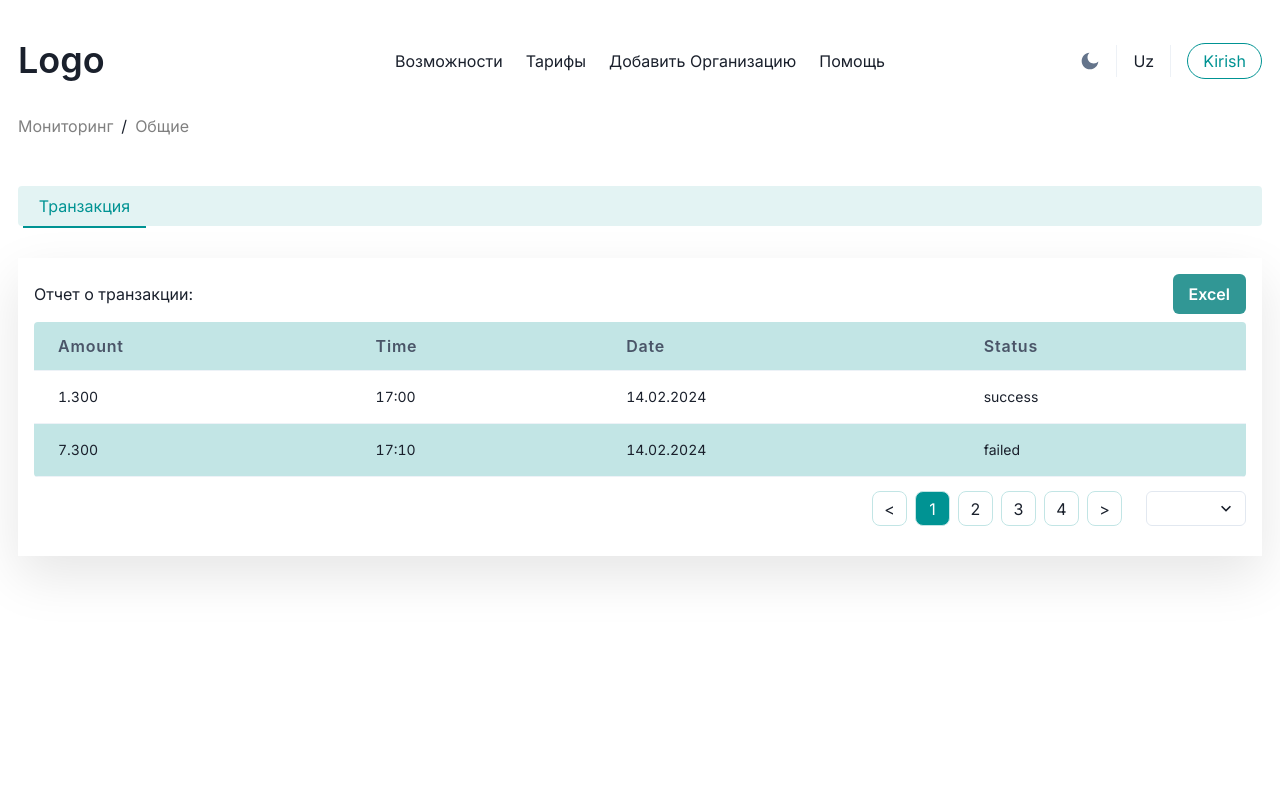
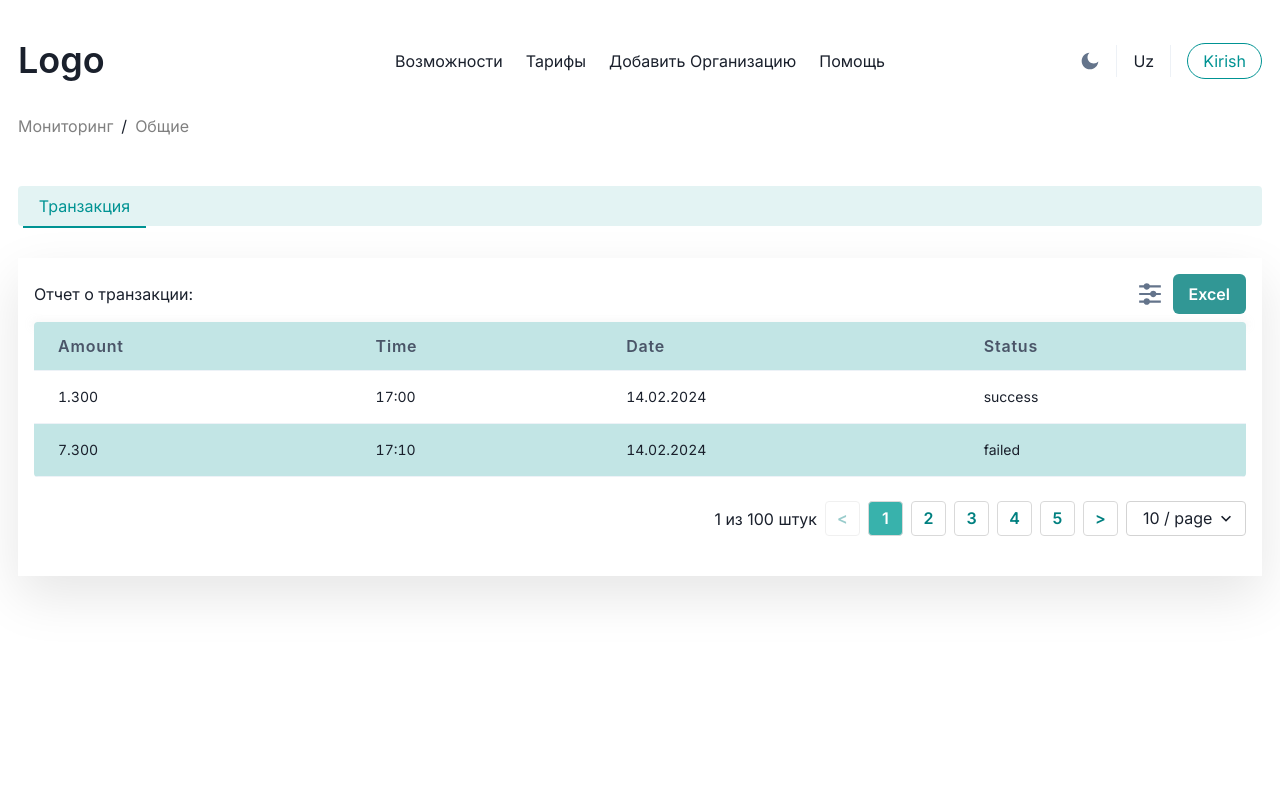
Before and after one commit to ccenter-uz/1009, a Next.js app: page /1/monitoring in a window 1280 px wide. Shown: the top 800 px of the page. Built offline with nearby package versions, Linux system fonts and the light colour scheme.

Commit message:
reusable pagination and filter component created with all functionality

```diff
--- /dev/null
+++ b/src/@core/components/FilterTable/index.tsx
@@ -0,0 +1,144 @@
+'use client'
+import { Box, Button, FormControl, FormLabel, Input, Select, SimpleGrid } from '@chakra-ui/react'
+import { FC } from 'react'
+import { scssVariables } from '@/@core/utils/scss-variables'
+import { IFilterTable } from '@/@core/service/types/types'
+import { useForm } from 'react-hook-form'
+
+const FilterTable: FC<IFilterTable> = ({ open, onChange }) => {
+  const { register, handleSubmit, reset } = useForm()
+
+  // handleReset
+  const handleReset = async () => {
+    reset()
+  }
+
+  return (
+    <>
+      <form id='filter-form' onSubmit={handleSubmit(onChange)} className={`filter ${open ? 'open' : 'close'}`}>
+        <SimpleGrid columns={{ base: 2, sm: 2, md: 3, xl: 3 }} borderRadius={'8px'} gap={'8px 14px'}>
+          <FormControl>
+            <FormLabel fontWeight={400} m={0} htmlFor='status' fontSize={scssVariables.fonts.paragraph}>
+              Статус:
+            </FormLabel>
+            <Select
+              {...register('status')}
+              h={{ base: '25px', sm: '25px', md: '35px', xl: '35px' }}
+              borderRadius={'4px'}
+              border={'1px solid lightgrey'}
+              cursor={'pointer'}
+              id='status'
+              defaultValue={'all'}
+              fontSize={scssVariables.fonts.paragraph}
+            >
+              <option value={'all'}>Все</option>
+              <option value={'success'}>Успешно</option>
+              <option value={'failed'}>Неуспешный</option>
+              <option value={'pending'}>В процессе</option>
+            </Select>
+          </FormControl>
+          <FormControl>
+            <FormLabel fontWeight={400} m={0} htmlFor='amount' fontSize={scssVariables.fonts.paragraph}>
+              cумма:
+            </FormLabel>
+            <Input
+              {...register('amount')}
+              p={{ base: '5px', sm: '5px', md: 'auto', xl: 'auto' }}
+              fontSize={scssVariables.fonts.paragraph}
+              h={{ base: '25px', sm: '25px', md: '35px', xl: '35px' }}
+              borderRadius={'4px'}
+              type='text'
+              border={'1px solid lightgrey'}
+              id='amount'
+            />
+          </FormControl>
+          <FormControl>
+            <FormLabel fontWeight={400} m={0} htmlFor='date-from' fontSize={scssVariables.fonts.paragraph}>
+              c:
+            </FormLabel>
+            <Input
+              {...register('date_from')}
+              p={{ base: '5px', sm: '5px', md: 'auto', xl: 'auto' }}
+              fontSize={scssVariables.fonts.paragraph}
+              h={{ base: '25px', sm: '25px', md: '35px', xl: '35px' }}
+              borderRadius={'4px'}
+              type='date'
+              border={'1px solid lightgrey'}
+              id='date-from'
+            />
+          </FormControl>
+          <FormControl>
+            <FormLabel fontWeight={400} m={0} htmlFor='date-to' fontSize={scssVariables.fonts.paragraph}>
+              до:
+            </FormLabel>
+            <Input
+              {...register('date_to')}
+              p={{ base: '5px', sm: '5px', md: 'auto', xl: 'auto' }}
+              fontSize={scssVariables.fonts.paragraph}
+              h={{ base: '25px', sm: '25px', md: '35px', xl: '35px' }}
+              borderRadius={'4px'}
+              type='date'
+              border={'1px solid lightgrey'}
+              id='date-to'
+            />
+          </FormControl>
+          <FormControl>
+            <FormLabel fontWeight={400} m={0} htmlFor='time_from' fontSize={scssVariables.fonts.paragraph}>
+              c:
+            </FormLabel>
+            <Input
+              {...register('time_from')}
+              p={{ base: '5px', sm: '5px', md: 'auto', xl: 'auto' }}
+              fontSize={scssVariables.fonts.paragraph}
+              h={{ base: '25px', sm: '25px', md: '35px', xl: '35px' }}
+              borderRadius={'4px'}
+              type='time'
+              border={'1px solid lightgrey'}
+              id='time_from'
+            />
+          </FormControl>
+          <FormControl>
+            <FormLabel fontWeight={400} m={0} htmlFor='time_to' fontSize={scssVariables.fonts.paragraph}>
+              до:
+            </FormLabel>
+            <Input
+              {...register('time_to')}
+              p={{ base: '5px', sm: '5px', md: 'auto', xl: 'auto' }}
+              fontSize={scssVariables.fonts.paragraph}
+              h={{ base: '25px', sm: '25px', md: '35px', xl: '35px' }}
+              borderRadius={'4px'}
+              type='time'
+              border={'1px solid lightgrey'}
+              id='time_to'
+            />
+          </FormControl>
+        </SimpleGrid>
+        <Box display={'flex'} alignItems={'center'} gap={'8px'} justifyContent={'flex-end'}>
+          <Button
+            type='submit'
+            form='filter-form'
+            w={{ base: '85px', sm: '85px', md: 'auto', xl: 'auto' }}
+            h={{ base: '28px', sm: '28px', md: '35px', xl: '40px' }}
+            fontSize={scssVariables.fonts.paragraph}
+            variant='primary'
+            bg={'teal'}
+            color={'#fff'}
+          >
+            Пременить
+          </Button>
+          <Button
+            onClick={handleReset}
+            w={{ base: '85px', sm: '85px', md: 'auto', xl: 'auto' }}
+            h={{ base: '28px', sm: '28px', md: '35px', xl: '40px' }}
+            fontSize={scssVariables.fonts.paragraph}
+            color={'#252525'}
+          >
+            Отменить
+          </Button>
+        </Box>
+      </form>
+    </>
+  )
+}
+
+export default FilterTable
--- a/src/@core/components/pages/Monitoring/components/TabList/index.tsx
+++ b/src/@core/components/pages/Monitoring/components/TabList/index.tsx
@@ -23,7 +23,9 @@ const styles = {
 const TabListMonitoring: FC = () => {
   return (
     <TabList {...styles.tablistStyle}>
-      <Tab {...styles.tab}>Транзакция</Tab>
+      <Tab {...styles.tab} fontSize={scssVariables.fonts.paragraph}>
+        Транзакция
+      </Tab>
     </TabList>
   )
 }
--- a/src/@core/components/pages/Monitoring/components/TabPanel/transactions/index.tsx
+++ b/src/@core/components/pages/Monitoring/components/TabPanel/transactions/index.tsx
@@ -1,9 +1,13 @@
+'use client'
+import FilterTable from '@/@core/components/FilterTable'
 import BoxGen from '@/@core/components/reusable/Box'
 import Pagination from '@/@core/components/reusable/Pagination'
 import TableGen from '@/@core/components/reusable/Table'
+import { IPaginationItems } from '@/@core/service/types/types'
 import { scssVariables } from '@/@core/utils/scss-variables'
 import { Box, Button, Text } from '@chakra-ui/react'
-import { FC } from 'react'
+import { useSearchParams } from 'next/navigation'
+import { FC, useState } from 'react'
 
 const styleTabpanel = {
   p: { base: '0.5em', sm: '0.5em', md: '1em', xl: '1em' },
@@ -11,6 +15,13 @@ const styleTabpanel = {
 }
 
 const TransactionsPanel: FC = () => {
+  const params = useSearchParams()
+  const [open, setOpen] = useState<boolean>(false)
+  const [pagination, setPagination] = useState<IPaginationItems>({
+    current: Number(params.get('page') ? params.get('page') : 1),
+    pageSize: Number(params.get('pageSize') ? params.get('pageSize') : 10),
+    total: 100
+  })
   const columns = [
     {
       id: 1,
@@ -52,10 +63,35 @@ const TransactionsPanel: FC = () => {
     }
   ]
 
+  // Pagination
+  const handlePagination = (page: number) => {
+    setPagination(prevState => ({ ...prevState, current: page }))
+  }
+
+  // pageSizeChange
+  const handlePageSizeChange = (pageSize: number) => {
+    setPagination(prevState => ({ ...prevState, pageSize: pageSize }))
+  }
+
+  // handleFilter
+  const handleFilter = values => {
+    console.log(values, 'value')
+  }
+
   return (
     <BoxGen {...styleTabpanel}>
       <Box mb={'0.5em'} display='flex' alignItems={'center'} justifyContent={'space-between'}>
         <Text fontSize={scssVariables.fonts.paragraph}>Отчет о транзакции:</Text>
+        <Box display={'flex'} alignItems={'center'} gap={'10px'}>
+          <Box
+            as='img'
+            src='/equalizer-fill.svg'
+            alt='equalizer-fill'
+            role='img'
+            aria-label='filter-icon'
+            onClick={() => setOpen(prev => !prev)}
+          />
+          {/* excel */}
           <Button
             h={{ base: '30px', sm: '30px', md: '40px', xl: '40px' }}
             fontSize={scssVariables.fonts.paragraph}
@@ -64,8 +100,17 @@ const TransactionsPanel: FC = () => {
             Excel
           </Button>
         </Box>
+      </Box>
+      {/* filter */}
+      <FilterTable open={open} onChange={handleFilter} />
       <TableGen columns={columns} dataSource={data} />
-      <Pagination pageLimiter={true} />
+      <Pagination
+        total={pagination.total}
+        current={pagination.current}
+        pageSize={pagination.pageSize}
+        onChange={handlePagination}
+        onPageSizeChange={handlePageSizeChange}
+      />
     </BoxGen>
   )
 }
--- a/src/@core/components/reusable/Pagination/index.tsx
+++ b/src/@core/components/reusable/Pagination/index.tsx
@@ -1,87 +1,135 @@
+'use client'
 import { IPagination } from '@/@core/service/types/types'
+import { Box, Button, Select, Text } from '@chakra-ui/react'
+import { ChangeEvent, FC } from 'react'
 import { scssVariables } from '@/@core/utils/scss-variables'
-import { Box, Select } from '@chakra-ui/react'
-import { FC } from 'react'
+import { Link } from '@/navigation'
+import { useRouter } from 'next/navigation'
 
-const Pagination: FC<IPagination> = ({ pageLimiter }) => {
+// options
+const options = [
+  {
+    id: 1,
+    value: 10,
+    label: 10
+  },
+  {
+    id: 2,
+    value: 20,
+    label: 20
+  },
+  {
+    id: 3,
+    value: 50,
+    label: 50
+  }
+]
+
+// ButtonStyle
+const buttonStyle = {
+  as: Link,
+  sx: { bgColor: 'transparent', border: '1px solid rgba(217, 217, 217, 1)', color: 'teal', borderRadius: '4px' },
+  _active: { background: 'teal.400', color: '#fff' },
+  minWidth: { base: '24px', sm: '24px', md: '35px', xl: '35px' },
+  height: { base: '24px', sm: '24px', md: '35px', xl: '35px' },
+  fontSize: scssVariables.fonts.paragraph,
+  p: {
+    base: '5px',
+    sm: '5px',
+    md: 'auto',
+    xl: 'auto'
+  }
+}
+// SelectStyle
+const selectStyle = {
+  style: { border: '1px solid lightgrey' },
+  w: { base: '100px', sm: '100px', md: '120px', xl: '120px' },
+  h: { base: '24px', sm: '24px', md: '35px', xl: '35px' },
+  _focus: { boxShadow: 'none' },
+  borderRadius: '4px',
+  cursor: 'pointer',
+  fontSize: scssVariables.fonts.paragraph
+}
+
+const Pagination: FC<IPagination> = ({ total, pageSize, current, onChange, onPageSizeChange }) => {
+  const totalPages = Math.ceil(total / pageSize)
+  const maxButtons = 5
+  const router =useRouter()
+
+  const handlePageChange = (newPage: number) => {
+    if (newPage >= 1 && newPage <= totalPages) {
+      onChange(newPage)
+    }
+  }
+
+  const handlePageSizeChange = (e: ChangeEvent<HTMLSelectElement>) => {
+    const newSize = parseInt(e.target.value)
+    onPageSizeChange(newSize)
+    onChange(1)
+    router.replace(`?page=${1}&pageSize=${newSize}`)
+  }
+
+  const renderPaginationButtons = () => {
+    const buttons = []
+    const startPage = Math.max(1, current - Math.floor(maxButtons / 2))
+    const endPage = Math.min(startPage + maxButtons - 1, totalPages)
+
+    for (let i = startPage; i <= endPage; i++) {
+      buttons.push(
+        <Button
+          {...buttonStyle}
+          href={`?page=${i}&pageSize=${pageSize}`}
+          key={i}
+          isActive={current === i}
+          onClick={() => handlePageChange(i)}
+        >
+          {i}
+        </Button>
+      )
+    }
+
+    return buttons
+  }
+
   return (
-    <Box w={'100%'} display={'flex'} alignItems={'center'} justifyContent={'flex-end'}>
-      <Box
-        p={{ base: '8px 10px', sm: '8px 10px', md: '14px 24px', xl: '14px 24px' }}
-        display={'flex'}
-        alignItems={'center'}
-        gap={'0.5rem'}
+    <Box
+      aria-label='pagination-wrapper'
+      display={'flex'}
+      flexWrap={'wrap'}
+      alignItems={'center'}
+      gap={{ base: '4px', sm: '4px', md: '8px', xl: '8px' }}
+      justifyContent={'flex-end'}
+      my={{ base: '12px', sm: '12px', md: '24px', xl: '24px' }}
+    >
+      <Text aria-readonly={true} fontSize={scssVariables.fonts.paragraph}>
+        {current} из {total} штук
+      </Text>
+      <Button
+        {...buttonStyle}
+        href={`?page=${current === 1 ? 1 : current - 1}&pageSize=${pageSize}`}
+        isDisabled={current === 1}
+        aria-disabled={current === 1}
+        onClick={() => handlePageChange(current - 1)}
       >
-        <Box
-          w={{ base: '30px', sm: '30px', md: '30px', xl: '35px' }}
-          h={{ base: '30px', sm: '30px', md: '30px', xl: '35px' }}
-          border={`1px solid ${scssVariables.blockBgColor}`}
-          borderRadius={'8px'}
-          display={'flex'}
-          justifyContent={'center'}
-          alignItems={'center'}
-        >
-          {'<'}
-        </Box>
-        <Box
-          w={{ base: '30px', sm: '30px', md: '30px', xl: '35px' }}
-          h={{ base: '30px', sm: '30px', md: '30px', xl: '35px' }}
-          bg={scssVariables.mainColor}
-          color={'#fff'}
-          border={`1px solid ${scssVariables.blockBgColor}`}
-          borderRadius={'8px'}
-          display={'flex'}
-          justifyContent={'center'}
-          alignItems={'center'}
-        >
-          1
-        </Box>
-        <Box
-          w={{ base: '30px', sm: '30px', md: '30px', xl: '35px' }}
-          h={{ base: '30px', sm: '30px', md: '30px', xl: '35px' }}
-          border={`1px solid ${scssVariables.blockBgColor}`}
-          borderRadius={'8px'}
-          display={'flex'}
-          justifyContent={'center'}
-          alignItems={'center'}
-        >
-          2
-        </Box>
-        <Box
-          w={{ base: '30px', sm: '30px', md: '30px', xl: '35px' }}
-          h={{ base: '30px', sm: '30px', md: '30px', xl: '35px' }}
-          border={`1px solid ${scssVariables.blockBgColor}`}
-          borderRadius={'8px'}
-          display={'flex'}
-          justifyContent={'center'}
-          alignItems={'center'}
-        >
-          3
-        </Box>
-        <Box
-          w={{ base: '30px', sm: '30px', md: '30px', xl: '35px' }}
-          h={{ base: '30px', sm: '30px', md: '30px', xl: '35px' }}
-          border={`1px solid ${scssVariables.blockBgColor}`}
-          borderRadius={'8px'}
-          display={'flex'}
-          justifyContent={'center'}
-          alignItems={'center'}
-        >
-          4
-        </Box>
-        <Box
-          w={{ base: '30px', sm: '30px', md: '30px', xl: '35px' }}
-          h={{ base: '30px', sm: '30px', md: '30px', xl: '35px' }}
-          border={`1px solid ${scssVariables.blockBgColor}`}
-          borderRadius={'8px'}
-          display={'flex'}
-          justifyContent={'center'}
-          alignItems={'center'}
-        >
-          {'>'}
-        </Box>
-      </Box>
-      {pageLimiter && <Select w={'100px'} h={'35px'} />}
+        <span>{'<'}</span>
+      </Button>
+      {renderPaginationButtons()}
+      <Button
+        {...buttonStyle}
+        href={`?page=${current === totalPages ? totalPages:current + 1}&pageSize=${pageSize}`}
+        isDisabled={current === totalPages}
+        aria-disabled={current === totalPages}
+        onClick={() => handlePageChange(current + 1)}
+      >
+        <span>{'>'}</span>
+      </Button>
+      <Select {...selectStyle} aria-label='pageSize-changer' value={pageSize} onChange={handlePageSizeChange}>
+        {options.map(opt => (
+          <option value={opt.value} key={opt.id}>
+            {opt.label} / page
+          </option>
+        ))}
+      </Select>
     </Box>
   )
 }
--- a/src/@core/service/helpers/links.ts
+++ b/src/@core/service/helpers/links.ts
@@ -59,6 +59,7 @@ export const defaultLinks = [
     href: '/#help'
   }
 ]
+
 // user links
 export const userLinks = [
   {
```
Also changed, not shown: src/@core/service/types/types.tsx (+16 -1 lines), src/style/global.css (+18 -1 lines), public/equalizer-fill.svg (added). Lines whose indentation alone changed are shown as unchanged.
